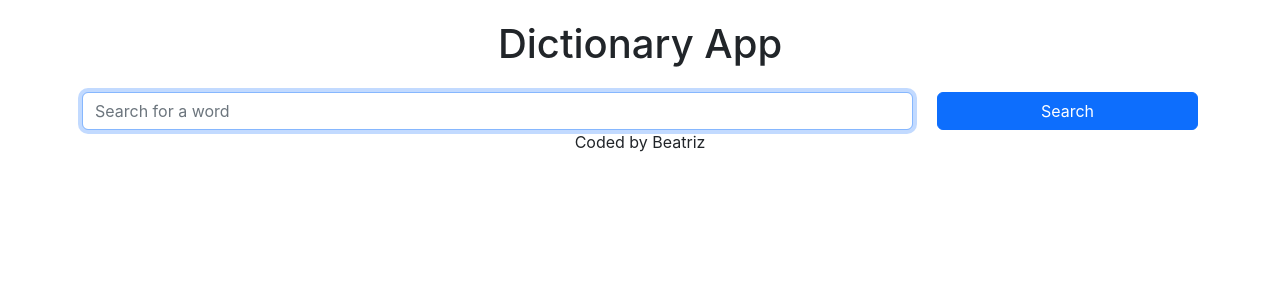
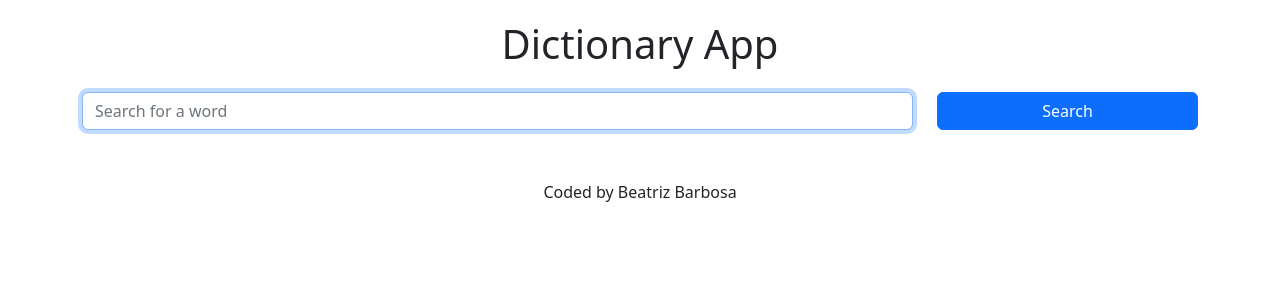
Before and after one commit to bcbarbosa/dictionary-app, a React (Create React App) app: page / in a window 1280 px wide. Shown: the top 300 px of the page. Built offline with nearby package versions, Linux system fonts and the light colour scheme.

Commit message:
Edited Dictionary css

```diff
--- a/src/App.css
+++ b/src/App.css
@@ -5,3 +5,7 @@
 .App h1 {
   text-align: center;
 }
+
+footer {
+  margin-top: 50px;
+}
--- a/src/App.js
+++ b/src/App.js
@@ -9,7 +9,7 @@
         <Dictionary />
       </div>
       <footer className="text-center">
-        Coded by Beatriz
+        Coded by Beatriz Barbosa
       </footer>
     </div>
   );
--- a/src/Dictionary.css
+++ b/src/Dictionary.css
@@ -0,0 +1,8 @@
+.Results h2 {
+    margin-top: 5px;
+    color: red;
+}
+
+.Meaning h3 {
+    color: orange;
+}
--- a/src/index.css
+++ b/src/index.css
@@ -1,13 +1,3 @@
-body {
-  margin: 0;
-  font-family: -apple-system, BlinkMacSystemFont, 'Segoe UI', 'Roboto', 'Oxygen',
-    'Ubuntu', 'Cantarell', 'Fira Sans', 'Droid Sans', 'Helvetica Neue',
-    sans-serif;
-  -webkit-font-smoothing: antialiased;
-  -moz-osx-font-smoothing: grayscale;
+footer {
+  margin-top: 50px;
 }
-
-code {
-  font-family: source-code-pro, Menlo, Monaco, Consolas, 'Courier New',
-    monospace;
-}
```
